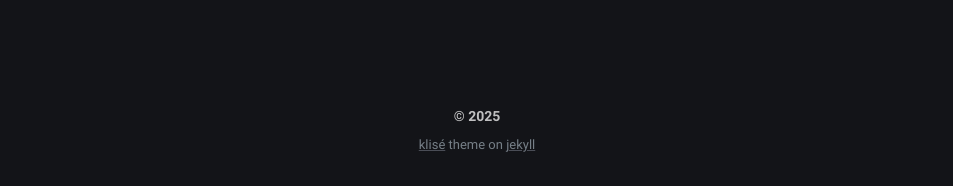
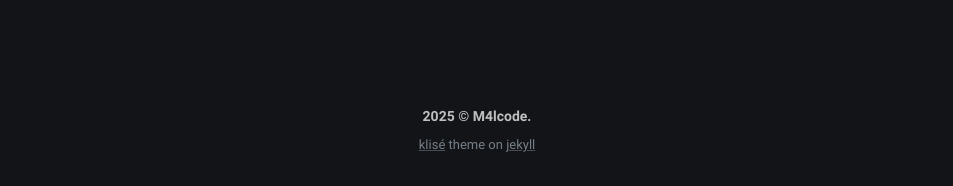
Before and after one commit to M4lcode/m4lcode.github.io, a Jekyll site: the page built from index.md, in a window 1280 px wide. Shown: the part 1417-1603 px from the top of the page, without its empty margins (163-1116 px from the left). Built offline with Jekyll 4.4.1, drawn with Linux system fonts in a browser that asks for light colours.

Commit message:
Update footer.html

```diff
--- a/_includes/footer.html
+++ b/_includes/footer.html
@@ -1,5 +1,5 @@
 <footer class="footer">
-  <span class="footer_item">&copy; {{ site.time | date: "%Y" }}</span>
+  <span class="footer_item">{{ site.time | date: "%Y" }} © M4lcode.</span>
   <small class="footer_copyright">
     <!-- Klisé Theme: https://github.com/piharpi/jekyll-klise -->
     <a
@@ -14,7 +14,7 @@
     >
   </small>
 </footer>
-<script src="/assets/js/main.js" defer="defer"></script>
+<script src="{{ '/assets/js/main.js' | relative_url }}?v={{ site.time | date: '%Y%m%d%H%M%S' }}" defer></script>
 
 {%- if page.google_analytics -%}
   <script src="/assets/js/galite.js"></script>
```
